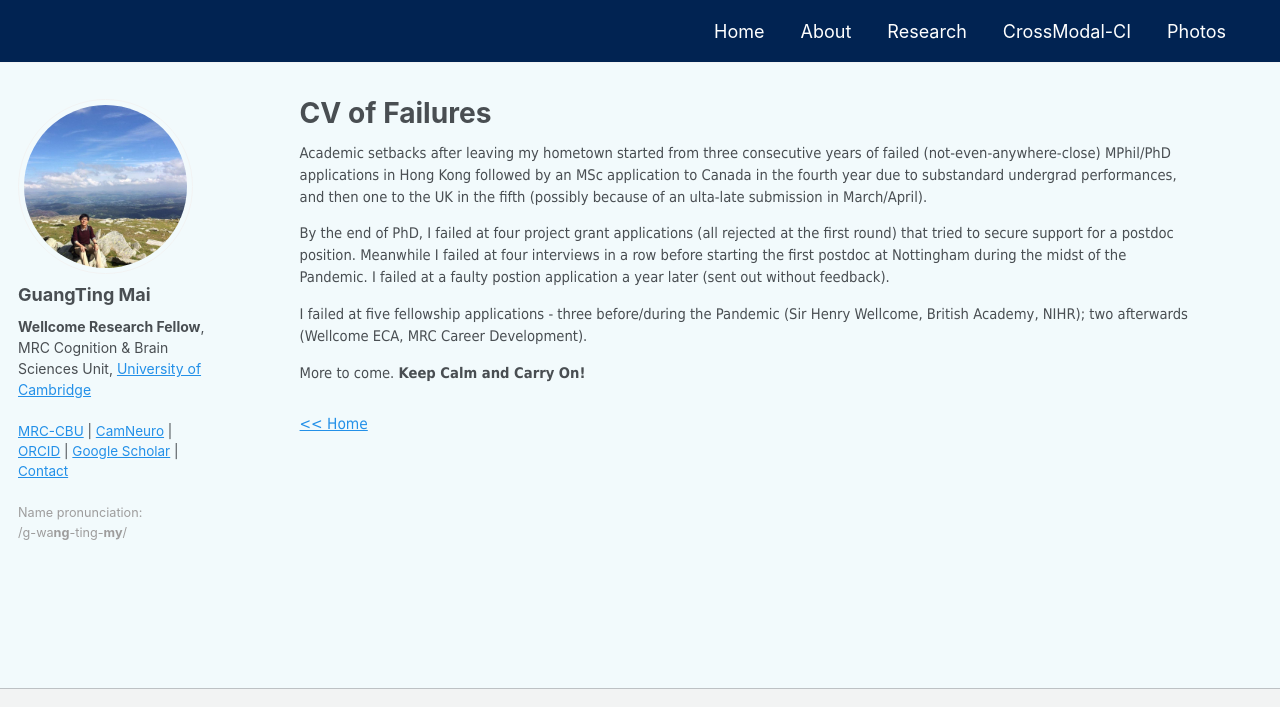
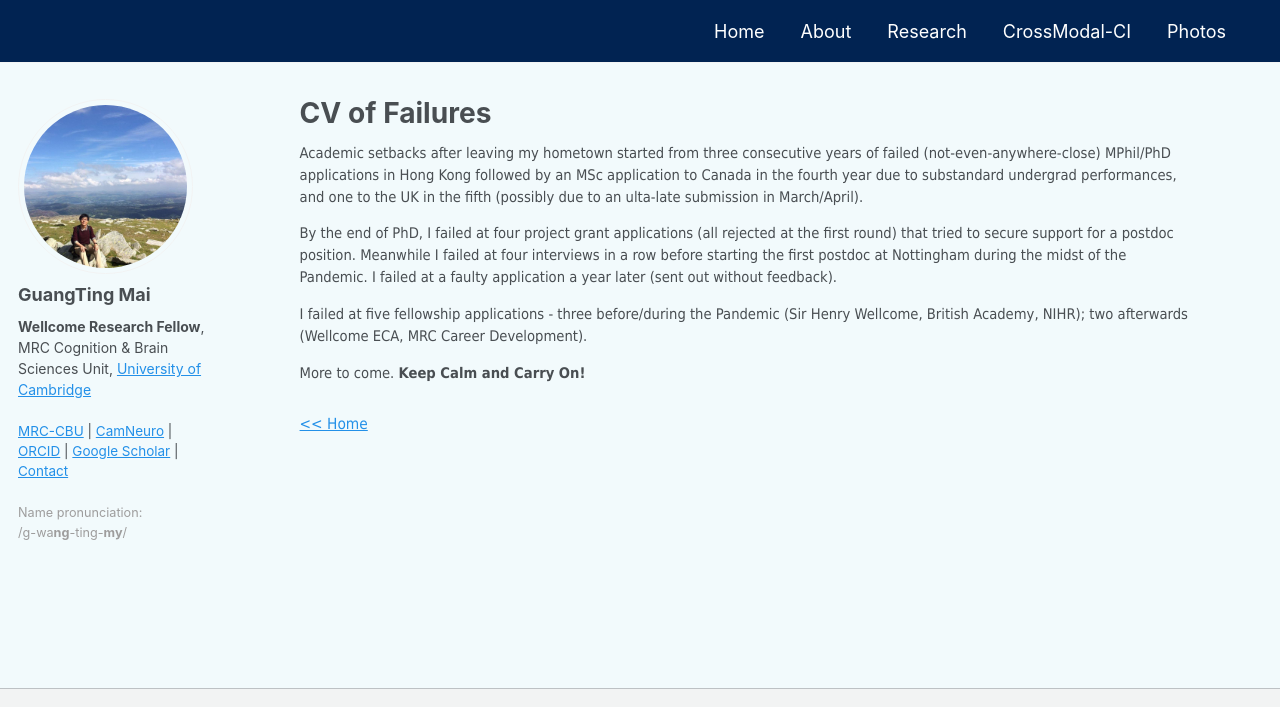
Before and after one commit to guangtingmai/guangtingmai.github.io, a Jekyll site: the page built from _pages/cv-failures.html, in a window 1280 px wide, cut to the strip 0-707 px from the top of the page. Built offline with Jekyll 4.4.1, drawn with Linux system fonts in a browser that asks for light colours.

Commit message:
Update cv-failures.html

```diff
--- a/_pages/cv-failures.html
+++ b/_pages/cv-failures.html
@@ -6,10 +6,10 @@ author_profile: true
 ---
 <p span style="font-size:11pt;font-family: Tahoma;line-height:1.5;display:block;margin-bottom:0.2vh">Academic setbacks after leaving my hometown started from
   three consecutive years of failed (not-even-anywhere-close) MPhil/PhD applications in Hong Kong followed by an MSc application to Canada in the fourth year
-  due to substandard undergrad performances, and then one to the UK in the fifth (possibly because of an ulta-late submission in March/April).</span></p>
+  due to substandard undergrad performances, and one to the UK in the fifth (possibly due to an ulta-late submission in March/April).</span></p>
 <p span style="font-size:11pt;font-family: Tahoma;line-height:1.5;display:block;margin-bottom:0.2vh">By the end of PhD, I failed at four project grant applications
   (all rejected at the first round) that tried to secure support for a postdoc position. Meanwhile I failed at four interviews in a row before starting the
-  first postdoc at Nottingham during the midst of the Pandemic. I failed at a faulty postion application a year later (sent out without feedback).</p>
+  first postdoc at Nottingham during the midst of the Pandemic. I failed at a faulty application a year later (sent out without feedback).</p>
 <p span style="font-size:11pt;font-family: Tahoma;line-height:1.5;display:block;margin-bottom:0.2vh">I failed at five fellowship applications - three before/during
   the Pandemic (Sir Henry Wellcome, British Academy, NIHR); two afterwards (Wellcome ECA, MRC Career Development).</span></p>
 <p span style="font-size:11pt;font-family: Tahoma;line-height:1.5;display:block;margin-bottom:0.2vh">More to come. <strong>Keep Calm and Carry On!</strong></span></p>
```
